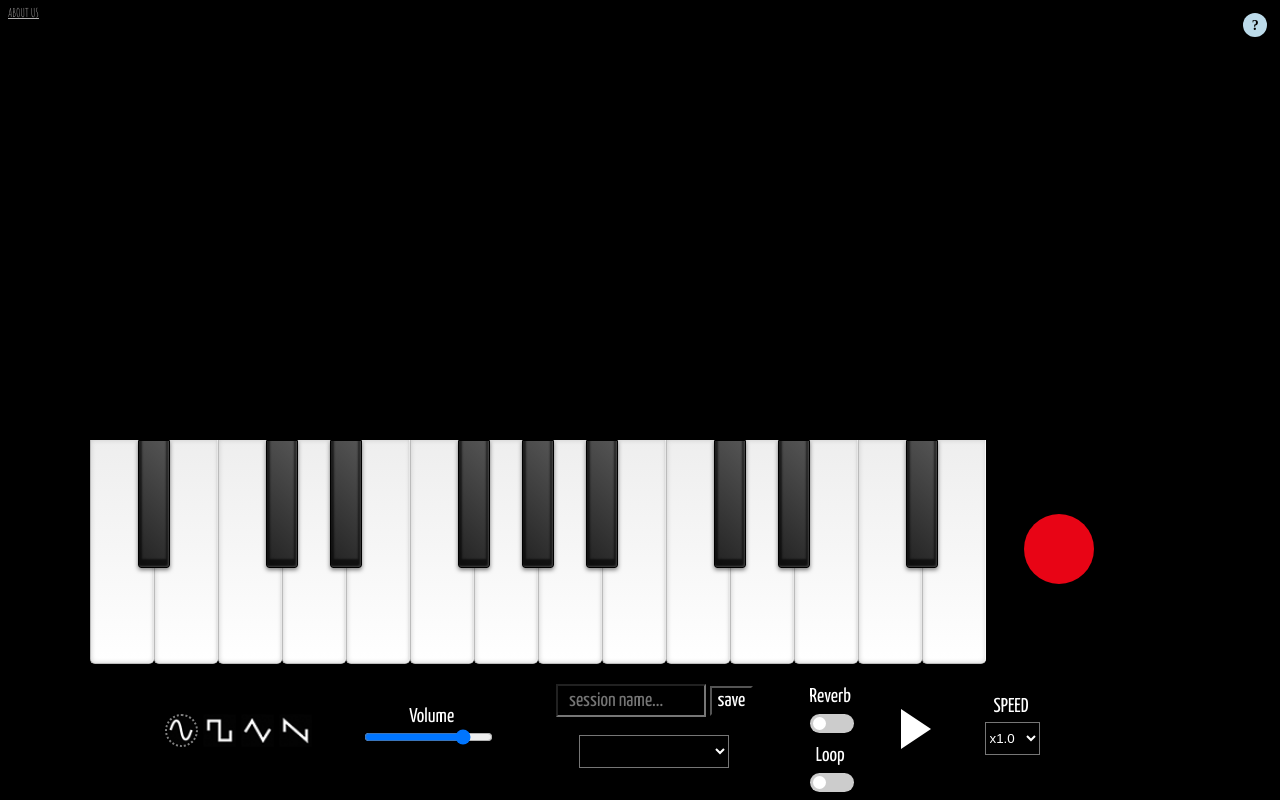
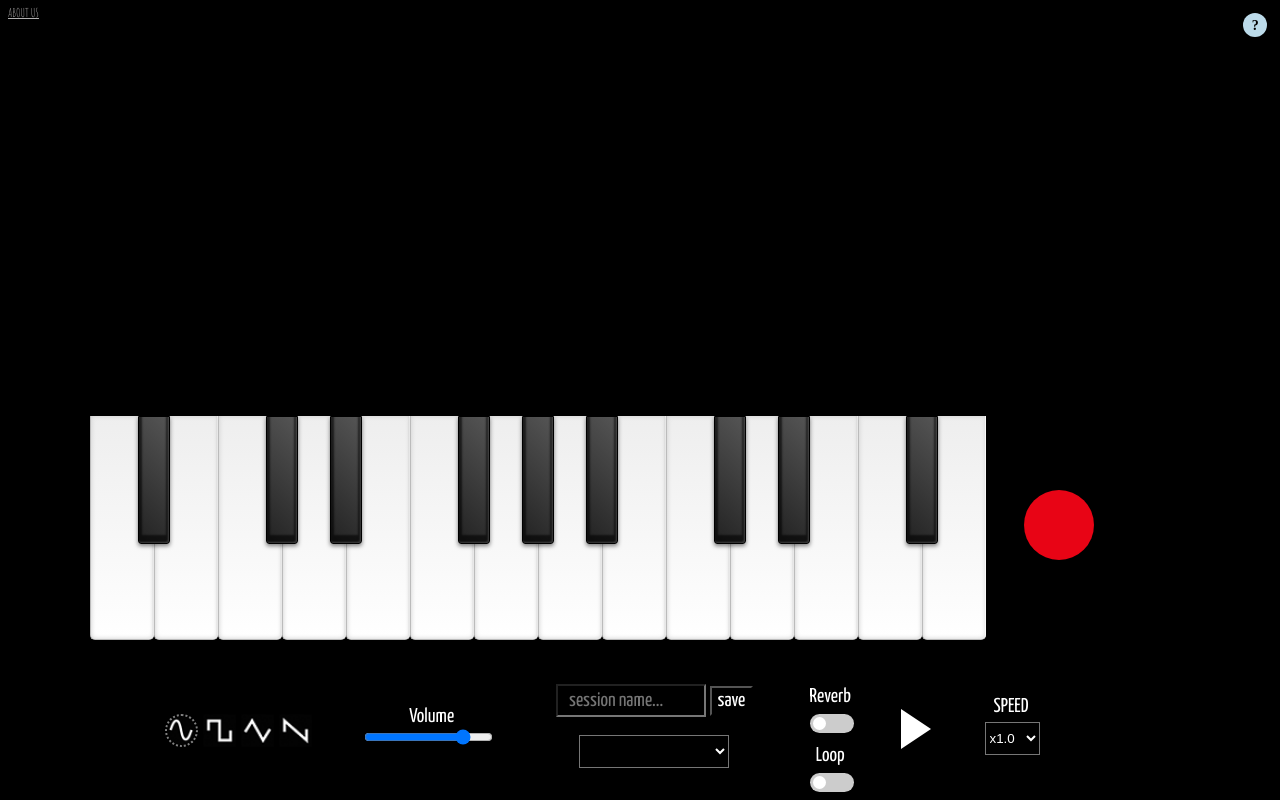
Before and after one commit to chrysalSynth/chrysalSynth, a plain HTML site: page synth/index.html in a window 1280 px wide. Drawn offline with Linux system fonts and the light colour scheme.

Commit message:
dusted off piano

```diff
--- a/synth/synth.css
+++ b/synth/synth.css
@@ -46,8 +46,9 @@ p {
 
 #piano {
   position: absolute;
-  bottom: 17%;
+  bottom: 20%;
   left: 2%
+
 }
 
 #speed-dropdown{
```
